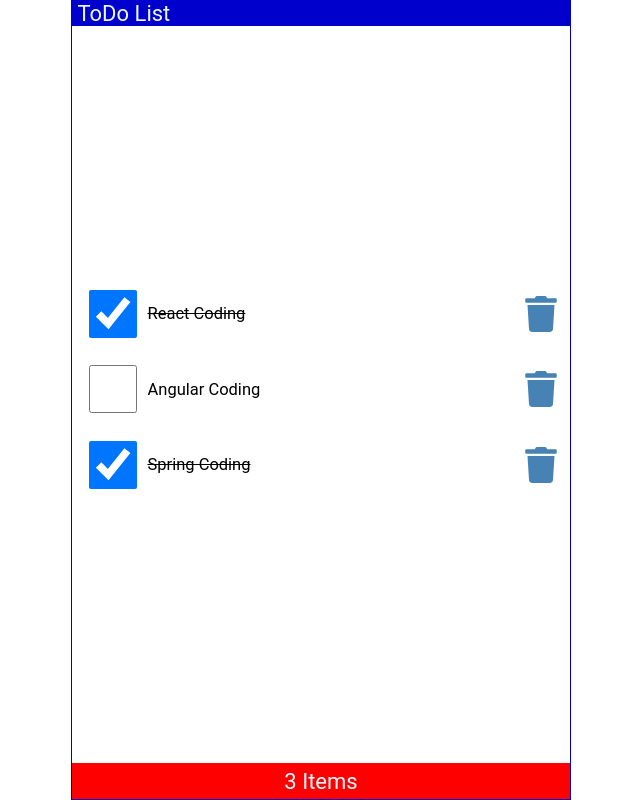
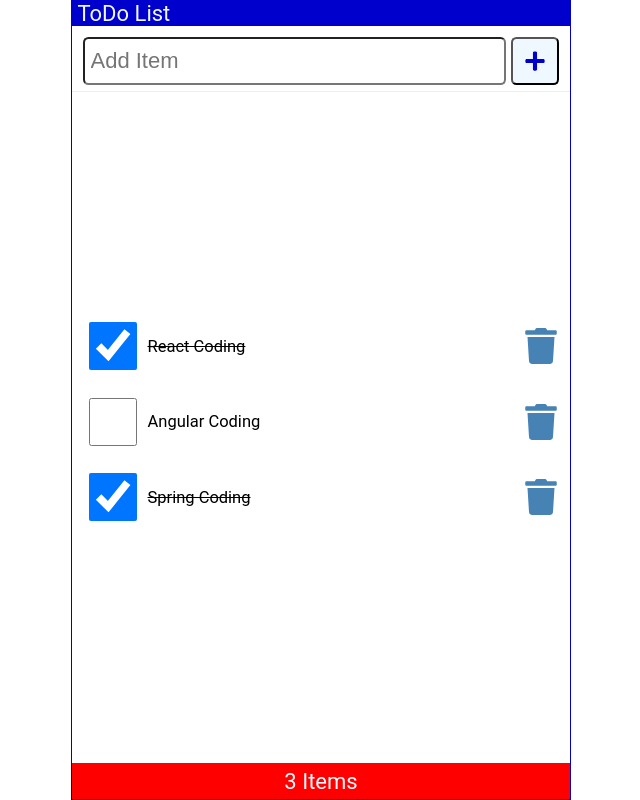
Before and after one commit to Karthick-19/LearnReact, a React (Create React App) app: page / in a window 1280 px wide. Shown: the whole page, without its empty margins (319-959 px from the left). Built offline with nearby package versions, Linux system fonts and the light colour scheme.

Commit message:
Added ItemList wit styles

```diff
--- /dev/null
+++ b/src/AddItem.js
@@ -0,0 +1,22 @@
+import React from "react";
+import { FaPlus } from "react-icons/fa";
+
+const AddItem = () => {
+    return (
+        <form className="addForm">
+            <label htmlFor="addItem">Add Item</label>
+            <input
+            type="text"
+            autoFocus
+            id="addItem"
+            placeholder="Add Item"
+            required
+            ></input>
+            <button type="submit" aria-label="Add Item">
+                <FaPlus/>
+            </button>
+        </form>
+    )
+}
+
+export default AddItem;
--- a/src/App.js
+++ b/src/App.js
@@ -3,6 +3,7 @@ import Header from './Header';
 import TodoContent from './TodoContent';
 import Footer from './Footer';
 import { useState } from "react";
+import AddItem from './AddItem';
 
 
 function App() {
@@ -22,6 +23,7 @@ const handleDelete = (id) => {
   return (
     <div className='App'>
       <Header/>
+      <AddItem/>
       <TodoContent
       item = {item}
       handleChange = {handleChange}
--- a/src/index.css
+++ b/src/index.css
@@ -118,3 +118,70 @@ ul li::before {
   color: red;
   outline: none;
 }
+
+.addForm {
+  width: 100%;
+  display: flex;
+  justify-content: flex-start;
+  margin: 0.5rem 0 0;
+  padding: 0 0.5rem 0.25rem;
+  border-bottom: 1px solid #eee;
+}
+
+.addForm label {
+  position: absolute;
+  left: -99999px;
+}
+
+.addForm input[type='text'] {
+  flex-grow: 1;
+  max-width: calc(100% - 50px);
+  min-height: 48px;
+  font-size: 1rem;
+  padding: 0.25rem;
+  border-radius: 0.25rem;
+  margin-right: 0.25rem;
+  outline: none;
+}
+
+button {
+  height: 48px;
+  min-width: 48px;
+  border-radius: 0.25rem;
+  padding: 0.5rem;
+  font-size: 1rem;
+  background-color: aliceblue;
+  color: mediumblue;
+  cursor: pointer;
+}
+
+button:focus,
+button:hover {
+  color: white;
+  background-color: limegreen;
+  outline: none;
+}
+
+.searchForm {
+  width: 100%;
+  display: flex;
+  justify-content: flex-start;
+  margin: 0.25rem 0 0;
+  padding: 0 0.5rem 0.25rem;
+  border-bottom: 1px solid #eee;
+}
+
+.searchForm label {
+  position: absolute;
+  left: -99999px;
+}
+
+.searchForm input[type='text'] {
+  flex-grow: 1;
+  max-width: 100%;
+  min-height: 48px;
+  font-size: 1rem;
+  padding: 0.25rem;
+  border-radius: 0.25rem;
+  outline: none;
+}
```
